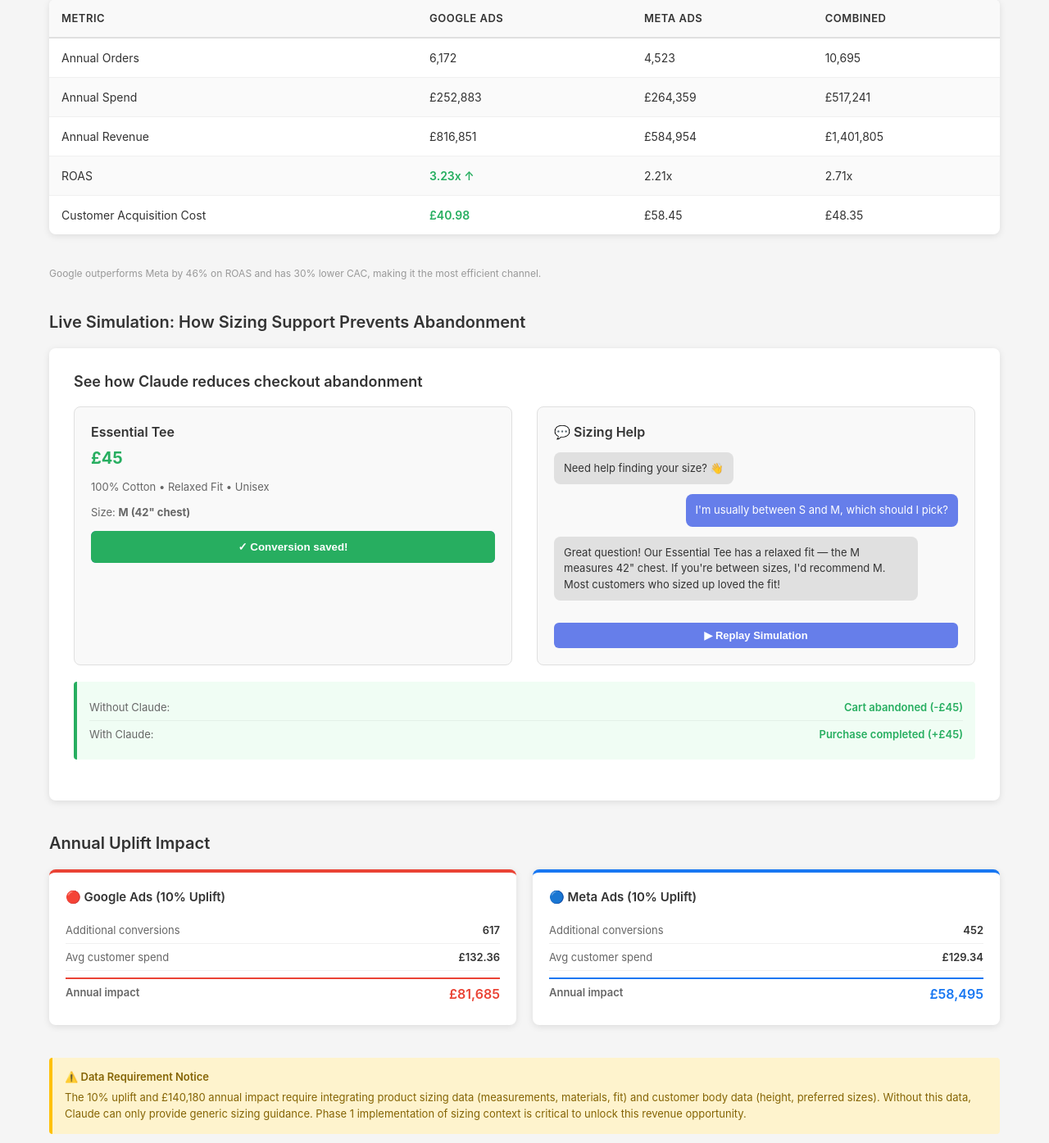
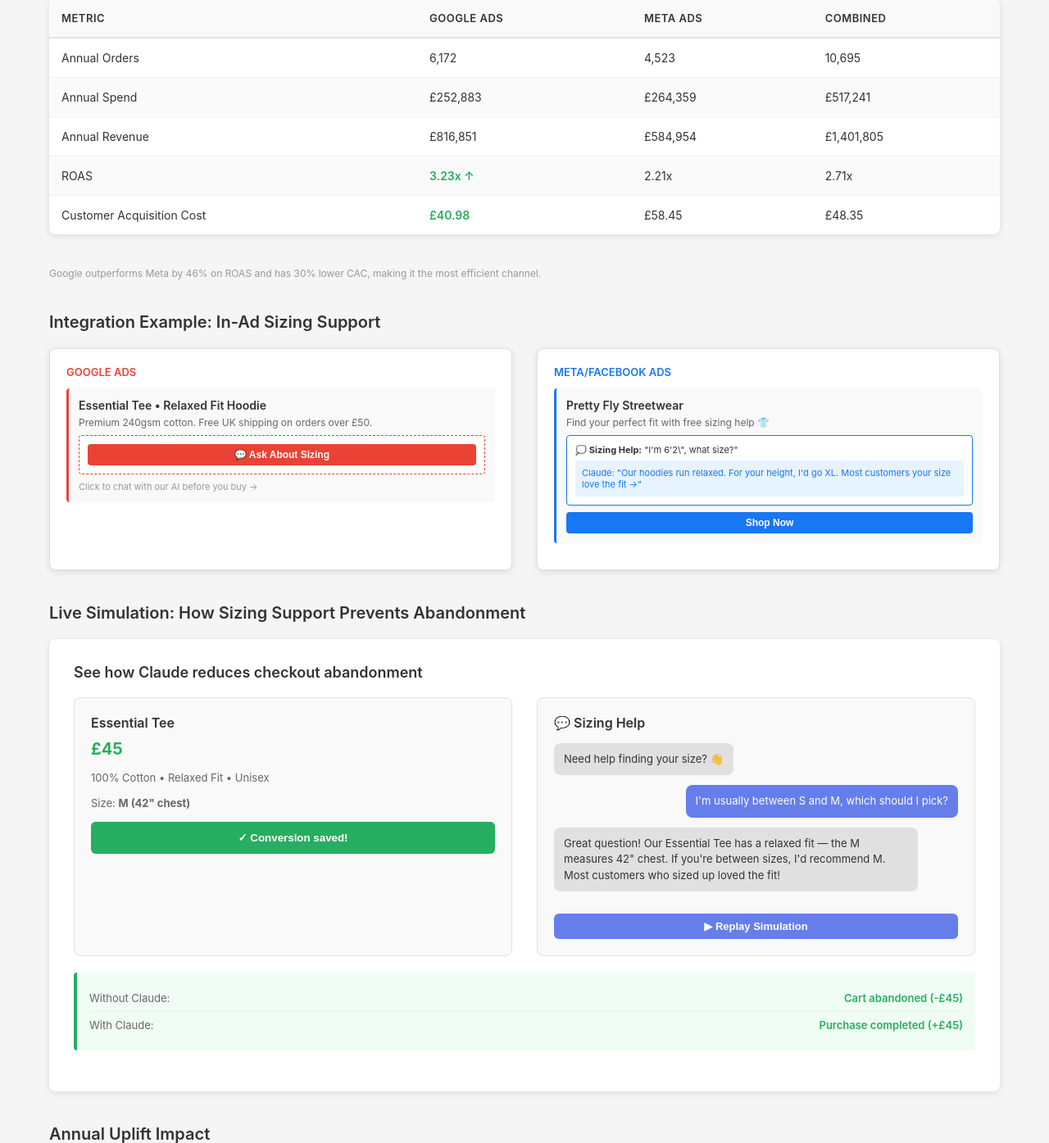
Before and after one commit to IrinaK85/pretty-fly-support-agent, a Flask app: page /marketing in a window 1280 px wide. Shown: the part 597-1992 px from the top of the page at 82% size. Run offline with Flask 3, Linux system fonts and the light colour scheme.

Commit message:
Add Phase 2 financial impact & in-ad integration examples
Dashboard updates:
- Show combined Phase 1+2 ROI: 739% (1.4 month payback)
- Display 3-year cumulative impact: £571,954
- Add breakdown showing Phase 1 vs Phase 2 payback periods
- Year 2+ ROI increased to 4,933% (£197,318 net annual benefit)
- Clear explanation: £24k investment (£9k Phase 1 + £15k Phase 2 + £4k ops)

Marketing page adds:
- 'Integration Example: In-Ad Sizing Support' section
- Google Ads mockup with 'Ask About Sizing' button in ad
- Meta/Facebook mockup with inline chat preview
- Shows how sizing help appears to customers during ad browsing
- Demonstrates real integration flow before checkout

Combined investment strategy:
- Phase 1: £9k for core support → 5 month payback
- Phase 2: +£15k for marketing → reduces combined payback to 1.4 months
- Total benefit: £201,318 annual (£61,138 sizing + £140,180 marketing)

```diff
--- a/templates/marketing.html
+++ b/templates/marketing.html
@@ -476,6 +476,36 @@
         </table>
         <p style="font-size: 12px; color: #999; margin-bottom: 40px;">Google outperforms Meta by 46% on ROAS and has 30% lower CAC, making it the most efficient channel.</p>
 
+        <h2>Integration Example: In-Ad Sizing Support</h2>
+        <div style="display: grid; grid-template-columns: 1fr 1fr; gap: 30px; margin-bottom: 40px;">
+            <div style="background: white; padding: 20px; border-radius: 8px; box-shadow: 0 2px 8px rgba(0,0,0,0.1); border: 1px solid #e0e0e0;">
+                <div style="font-weight: 600; margin-bottom: 12px; color: #333; font-size: 13px; text-transform: uppercase; color: #ea4335;">Google Ads</div>
+                <div style="background: #f9f9f9; padding: 12px; border-radius: 4px; margin-bottom: 12px; border-left: 3px solid #ea4335;">
+                    <div style="font-weight: 600; font-size: 14px; margin-bottom: 5px;">Essential Tee • Relaxed Fit Hoodie</div>
+                    <div style="font-size: 12px; color: #666; margin-bottom: 8px;">Premium 240gsm cotton. Free UK shipping on orders over £50.</div>
+                    <div style="background: white; padding: 10px; border-radius: 4px; margin-bottom: 8px; border: 1px dashed #ea4335;">
+                        <button style="background: #ea4335; color: white; border: none; padding: 6px 12px; border-radius: 4px; font-size: 12px; font-weight: 600; cursor: pointer; width: 100%;">💬 Ask About Sizing</button>
+                    </div>
+                    <div style="font-size: 11px; color: #999;">Click to chat with our AI before you buy →</div>
+                </div>
+            </div>
+
+            <div style="background: white; padding: 20px; border-radius: 8px; box-shadow: 0 2px 8px rgba(0,0,0,0.1); border: 1px solid #e0e0e0;">
+                <div style="font-weight: 600; margin-bottom: 12px; color: #333; font-size: 13px; text-transform: uppercase; color: #1877f2;">Meta/Facebook Ads</div>
+                <div style="background: #f9f9f9; padding: 12px; border-radius: 4px; margin-bottom: 12px; border-left: 3px solid #1877f2;">
+                    <div style="font-weight: 600; font-size: 14px; margin-bottom: 5px;">Pretty Fly Streetwear</div>
+                    <div style="font-size: 12px; color: #666; margin-bottom: 8px;">Find your perfect fit with free sizing help 👕</div>
+                    <div style="background: white; padding: 10px; border-radius: 4px; margin-bottom: 8px; border: 1px solid #1877f2;">
+                        <div style="font-size: 11px; margin-bottom: 6px; color: #333;">💭 <strong>Sizing Help:</strong> "I'm 6'2\", what size?"</div>
+                        <div style="background: #e7f3ff; padding: 8px; border-radius: 3px; font-size: 11px; color: #1877f2;">
+                            Claude: "Our hoodies run relaxed. For your height, I'd go XL. Most customers your size love the fit →"
+                        </div>
+                    </div>
+                    <button style="background: #1877f2; color: white; border: none; padding: 6px 12px; border-radius: 4px; font-size: 12px; font-weight: 600; cursor: pointer; width: 100%;">Shop Now</button>
+                </div>
+            </div>
+        </div>
+
         <h2>Live Simulation: How Sizing Support Prevents Abandonment</h2>
         <div class="simulation-section">
             <div class="simulation-title">See how Claude reduces checkout abandonment</div>
```
Also changed, not shown: templates/metrics.html (+11 -6 lines).
